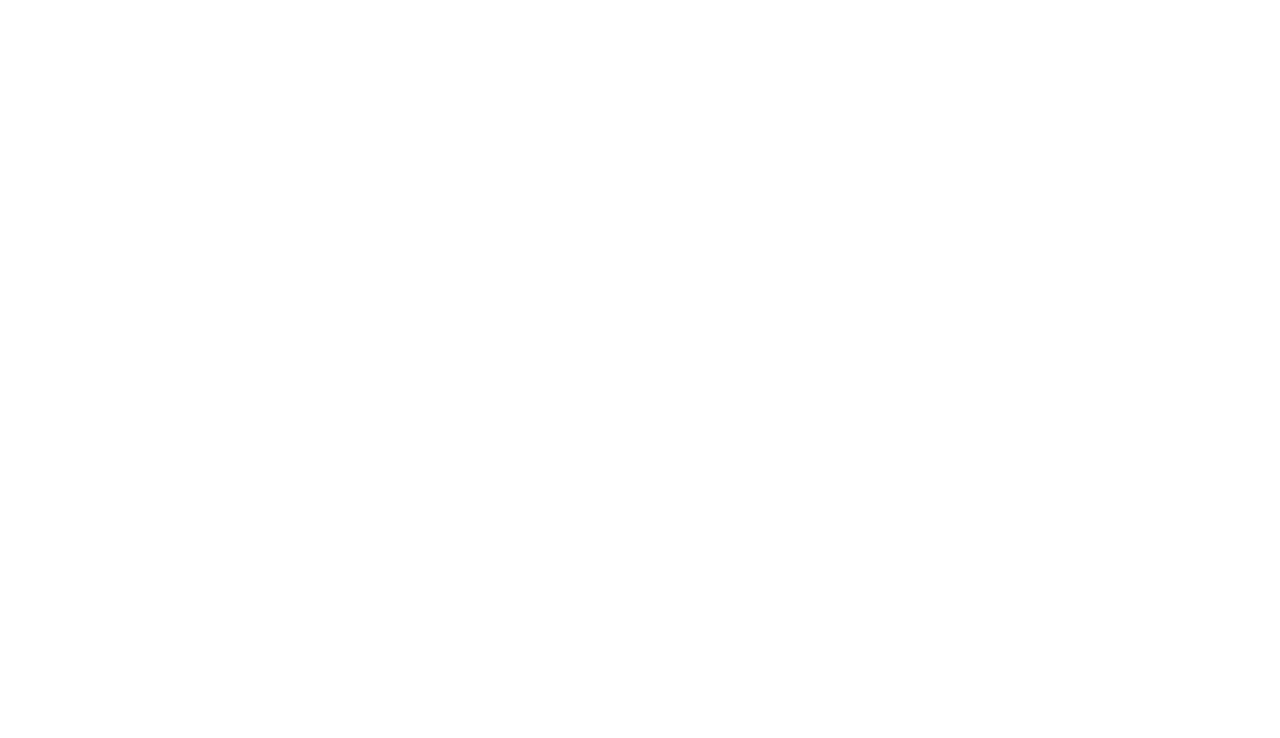
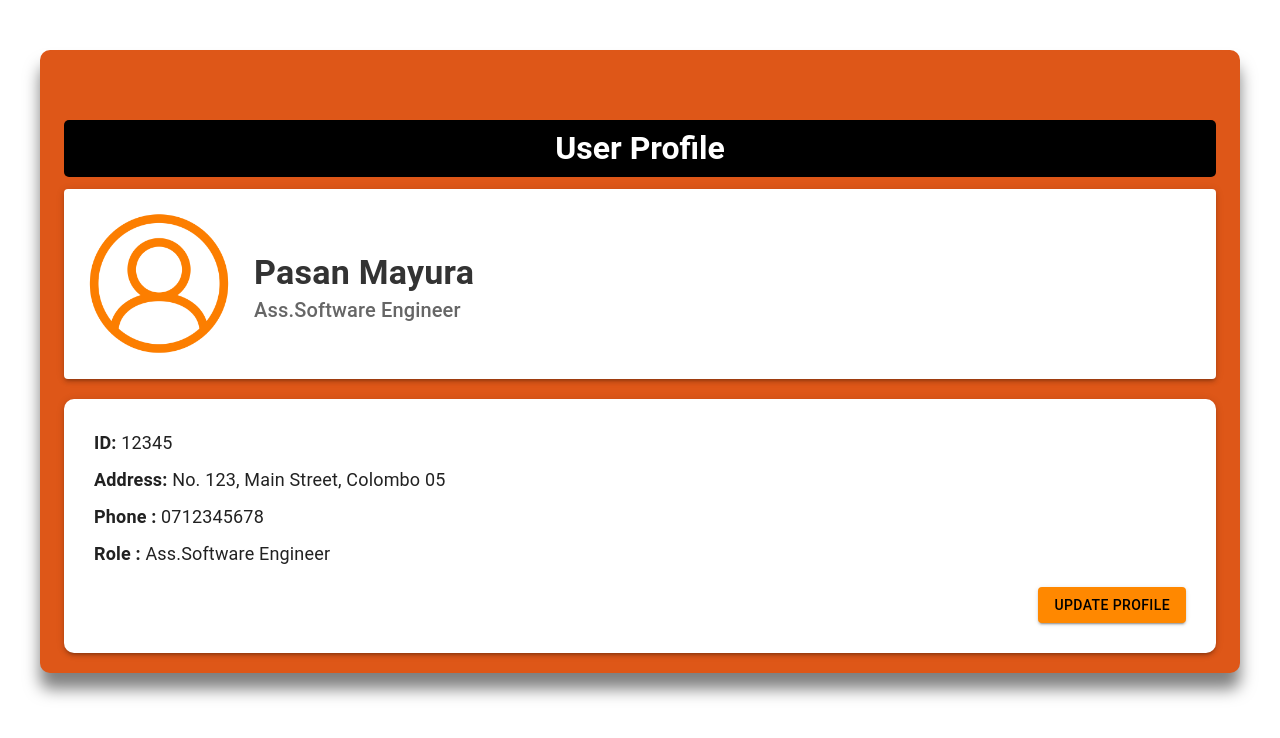
Before and after one commit to dhanitha0725/employee-management-system, a React (Vite) app: page /employeeProfile in a window 1280 px wide. Before the commit this address had no page. Shown: the top 738 px of the page. Built offline with nearby package versions, Linux system fonts and the light colour scheme.

Commit message:
feat: Add Employee Profile page and improved styling

```diff
--- a/src/App.tsx
+++ b/src/App.tsx
@@ -3,6 +3,7 @@
 import EmployeePage from "./pages/EmployeePage";
 import Register from "./pages/Register";
 import Login from "./pages/Login";
+import EmployeeProfile from "./pages/EmployeeProfile";
 
 const App: React.FC = () => {
   return (
@@ -12,6 +13,7 @@
           <Route path="/" element={<Register />} />
           <Route path="/login" element={<Login />} />
           <Route path="/employeePage" element={<EmployeePage />} />
+          <Route path="/employeeProfile" element={<EmployeeProfile />} /> {/* Add this line */}
         </Routes>
       </Router>
     </div>
--- /dev/null
+++ b/src/pages/EmployeeProfile.tsx
@@ -0,0 +1,63 @@
+import React from 'react';
+import { Container, Typography, Button, Paper } from '@mui/material';
+import { useNavigate } from 'react-router-dom';
+import '../styles/EmployeeProfile.css'; // Import the CSS file
+import useremp from '../assets/useremp.png';
+
+const EmployeeProfile: React.FC = () => {
+    const navigate = useNavigate();
+
+    const handleUpdate = () => {
+        navigate('/update-employee');
+    };
+
+    const employee = {
+        employee_id: 12345,
+        first_name: 'Pasan',
+        last_name: 'Mayura',
+        address: 'No. 123, Main Street, Colombo 05',
+        phone: '0712345678',
+        role: 'Ass.Software Engineer'
+    };
+
+    return (
+        <Container className="container">
+            <Typography variant="h3" component="h2" align="center" gutterBottom className="maintitle">
+                User Profile
+            </Typography>
+            <Paper elevation={3} className="image-paper">
+                <img src={useremp} alt="Employee" className="Userimg" />
+                <div className="profile-details">
+                    <Typography variant="h4" component="h1" className="title">
+                        {employee.first_name} {employee.last_name}
+                    </Typography>
+                    <Typography variant="h6" component="h3" className="role">
+                        {employee.role}
+                    </Typography>
+                </div>
+            </Paper>
+            <Paper elevation={3} className="paper">
+
+                <Typography variant="body1" className="info">
+                    <strong>ID:</strong> {employee.employee_id}
+                </Typography>
+                <Typography variant="body1" className="info">
+                    <strong>Address:</strong> {employee.address}
+                </Typography>
+                <Typography variant="body1" className="info">
+                    <strong>Phone  :</strong> {employee.phone}
+                </Typography>
+                <Typography variant="body1" className="info">
+                    <strong>Role   :</strong> {employee.role}
+                </Typography>
+                <div className="button-container">
+                    <Button variant="contained" className="button" onClick={handleUpdate}>
+                        Update Profile
+                    </Button>
+                </div>
+            </Paper>
+        </Container>
+    );
+};
+
+export default EmployeeProfile;
--- /dev/null
+++ b/src/styles/EmployeeProfile.css
@@ -0,0 +1,93 @@
+body {
+    background-color: #ffffff;
+    margin: 0;
+    padding: 0;
+    font-family: Arial, sans-serif;
+}
+
+.container .maintitle {
+    text-align: center;
+    margin-top: 50px;
+    color: #ffffff;
+    font-size: 2rem;
+    font-weight: bold;
+    padding: 10px;
+    background-color: #000000;
+    border-radius: 5px;
+}
+.container {
+    padding: 20px;
+    margin-top: 50px;
+    background: #de5718;
+    box-shadow: 0 16px 16px rgba(0, 0, 0, 0.5);
+    border-radius: 10px;
+
+}
+
+.container .image-paper {
+    display: flex;
+    align-items: center;
+    padding: 20px;
+    margin-bottom: 20px;
+    background-color: #ffffff;
+}
+
+.Userimg {
+    width: 150px;
+    height: 150px;
+    border-radius: 4px;
+    margin-right: 20px;
+}
+
+.profile-details {
+    display: flex;
+    flex-direction: column;
+}
+
+.image-paper .title {
+    margin: 0;
+    font-weight: bold;
+    color: #333;
+    margin-top: 10px;
+}
+
+.image-paper .role {
+    margin: 0;
+    color: #666;
+}
+
+.container .paper {
+    padding: 30px;
+    margin-top: 20px;
+    background-color: #ffffff; /* Ensure the color value is correct */
+    border-radius: 10px;
+}
+
+.title {
+    margin-bottom: 20px;
+    color: #333;
+    font-weight: bold;
+}
+
+.container .info {
+    margin-bottom: 10px;
+    text-align: left;
+    font-size: large;
+
+}
+
+.button-container {
+    margin-top: 20px;
+    display: flex;
+    justify-content: flex-end;
+}
+
+.container .button {
+    background-color: #ff8800;
+    color: rgb(0, 0, 0);
+}
+
+.container .button:hover {
+    background-color: #b33c00;
+    color: #ffffff;
+}
```
Also changed, not shown: src/assets/useremp.png (added).
